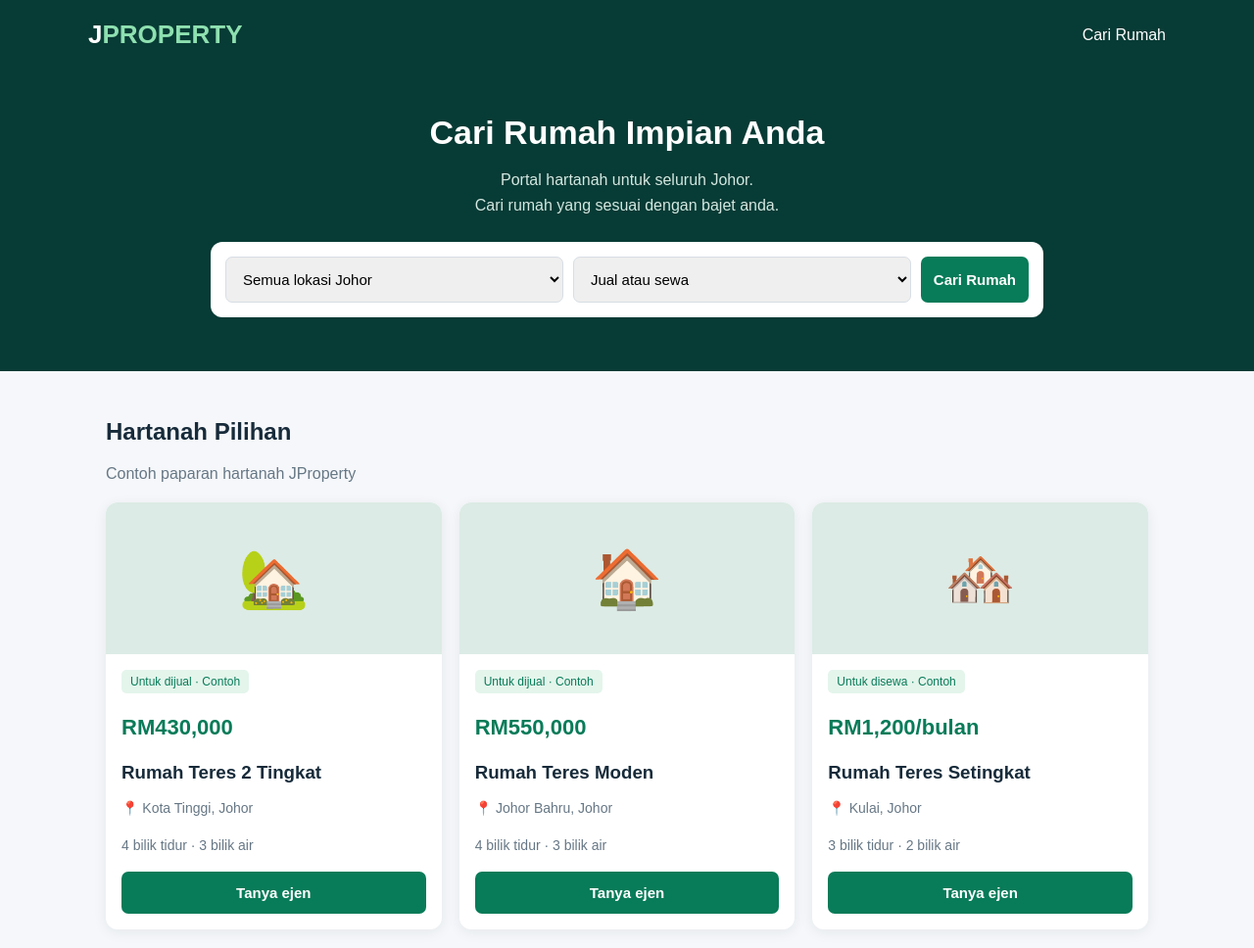
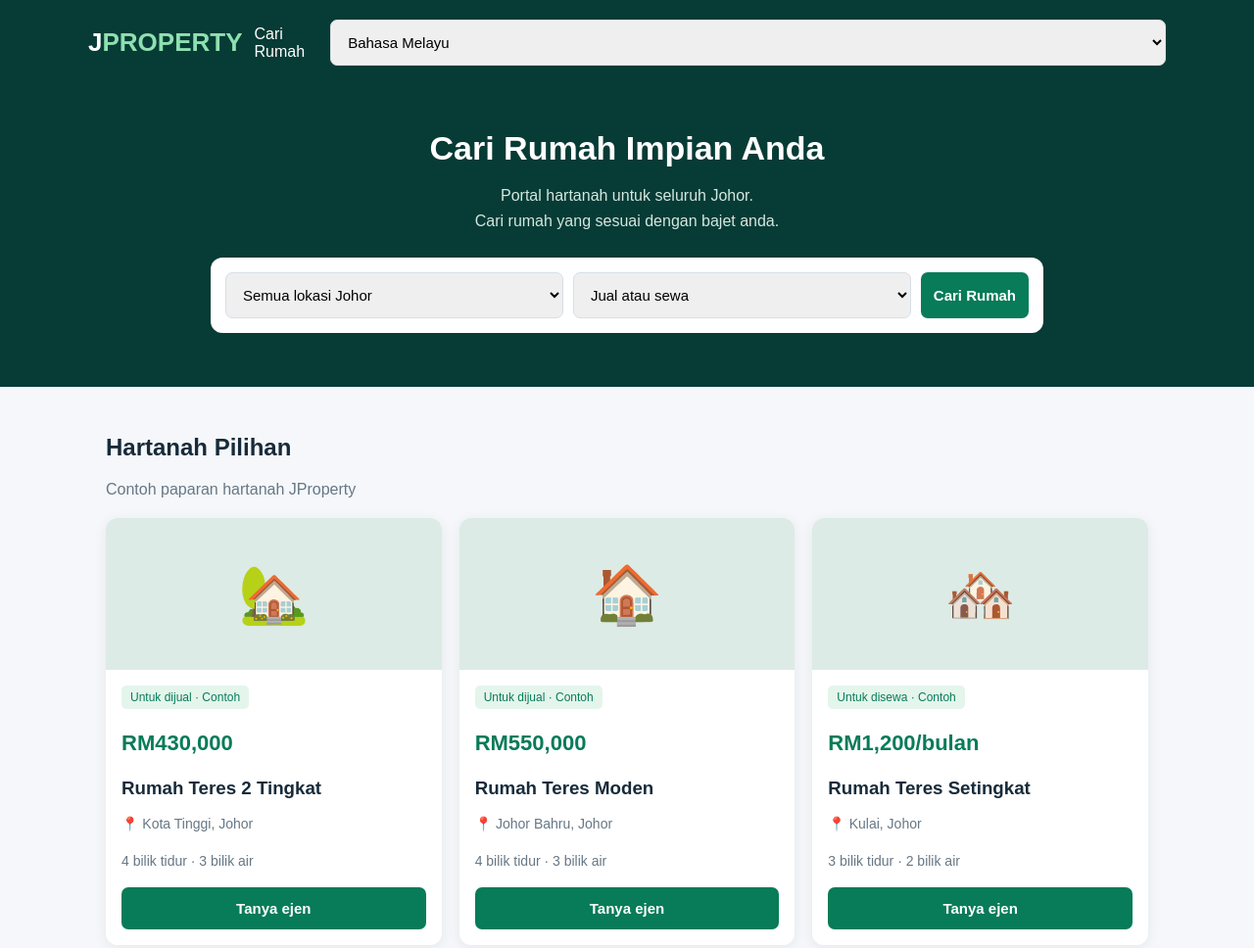
Before and after one commit to adelaperdana/jproperty-portal, a plain HTML site: page index.html in a window 1280 px wide. Shown: the top 968 px of the page at 98% size. Drawn offline with Linux system fonts and the light colour scheme.

Commit message:
Update index.html

```diff
--- a/index.html
+++ b/index.html
@@ -121,7 +121,12 @@
   <header>
     <div class="nav">
       <div class="logo">J<span>PROPERTY</span></div>
-      <a href="#rumah">Cari Rumah</a>
+      <a href="#rumah">Cari Rumah</a><select id="languageSelect" aria-label="Pilih bahasa">
+  <option value="ms">Bahasa Melayu</option>
+  <option value="en">English</option>
+  <option value="zh">中文</option>
+  <option value="ta">தமிழ்</option>
+</select>
     </div>
   </header>
 
```
